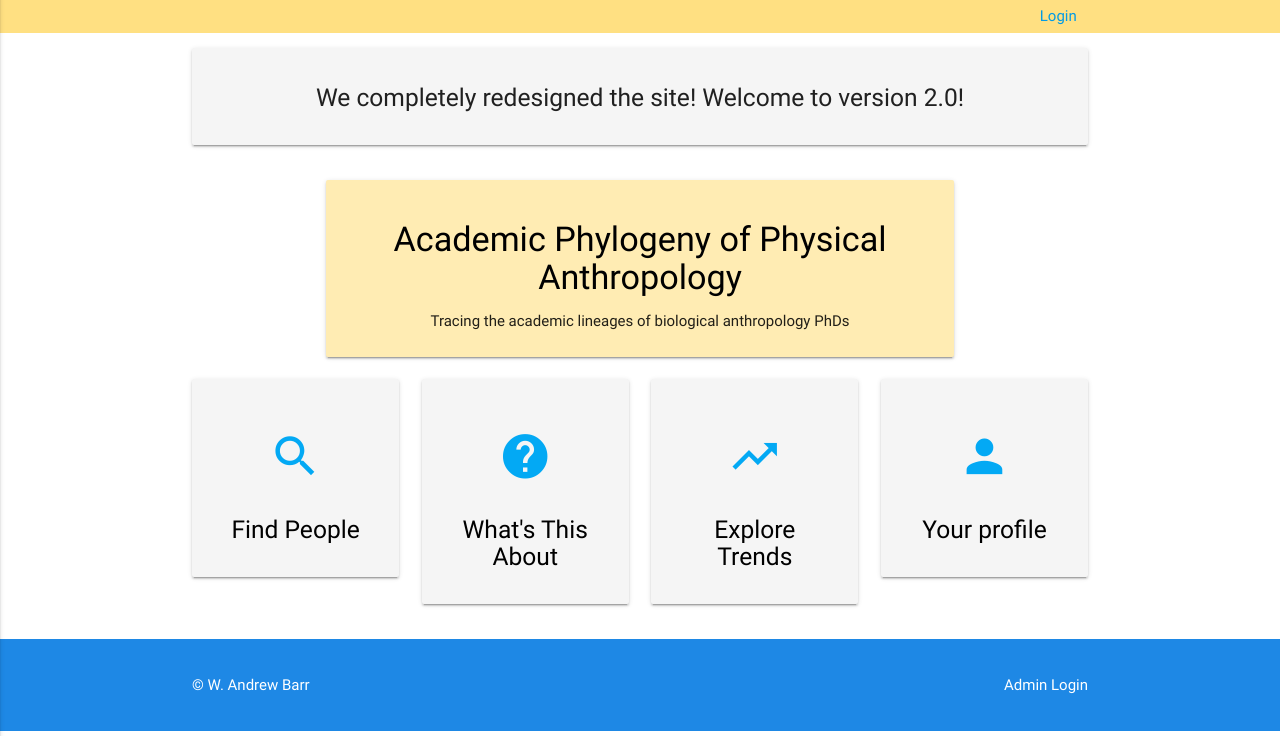
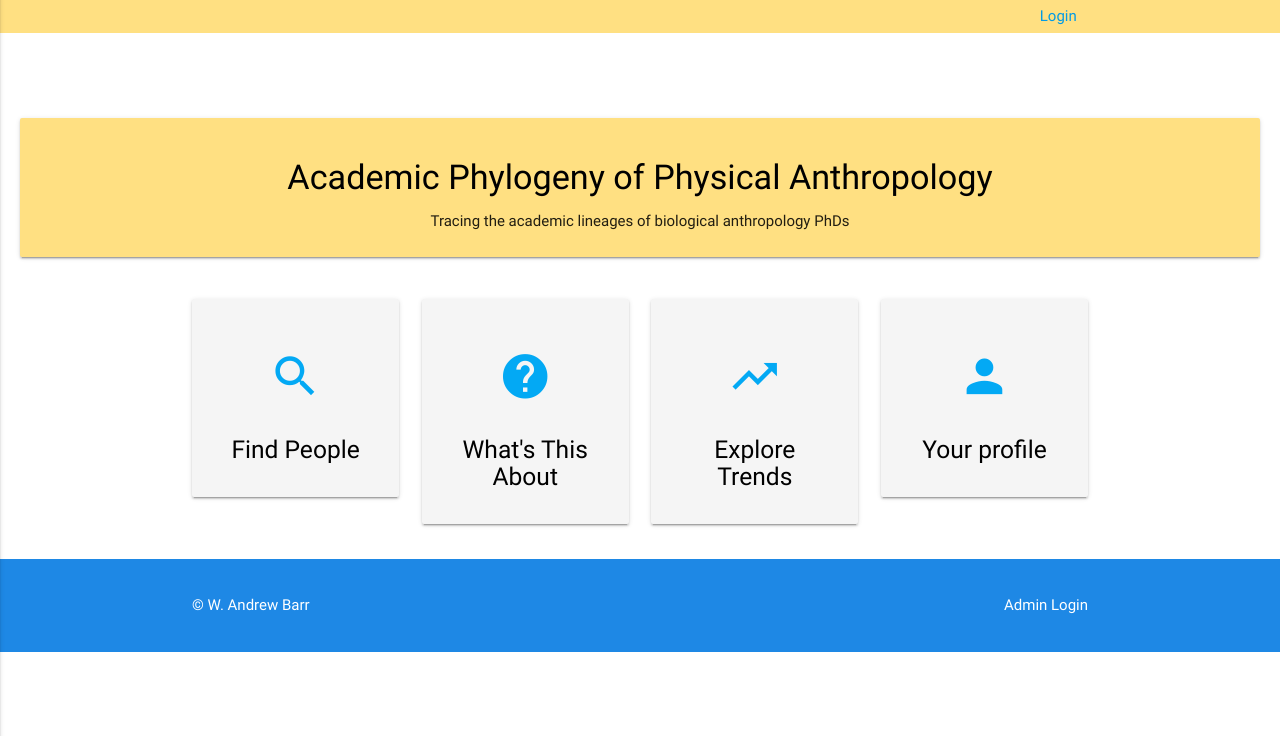
Before and after one commit to wabarr/physanth-phylogeny-v2, a Django app: page / in a window 1280 px wide. Shown: the part 64-800 px from the top of the page. Run offline with Django 3.2, Linux system fonts and the light colour scheme; parts of the project's set-up code (start-up, migrations or seed data) failed here and were passed over; some libraries are stand-ins or nearby versions.

Commit message:
fix splash

```diff
--- a/templates/splash.html
+++ b/templates/splash.html
@@ -1,30 +1,16 @@
 {% extends "default.html" %}
 {% block content %}
 
-  <div class="container">
-        <div class="row">
-            <div class="col s12">
-                <div class="card grey lighten-4 ">
-                    <div class="card-content">
-                        <h5 class="center">We completely redesigned the site!  Welcome to version 2.0!</h5>
-                    </div>
-                </div>
 
-            </div>
-   </div>
-
-<div class="container">
-    <div class="card amber lighten-4">
+<div class="row" style="padding: 70px 20px 0px 20px;">
+          <div class="card amber lighten-3">
               <div class="card-content">
                   <h4 class="header center black-text">Academic Phylogeny of Physical Anthropology</h4>
                   <p class="center-align">Tracing the academic lineages of biological anthropology PhDs</p>
               </div>
           </div>
       </div>
-
-
-
-
+  <div class="container">
       <!--   Icon Section   -->
       <div class="row">
            <div class="col s12 m6 l3">
@@ -79,5 +65,8 @@
 
 
       </div>
+
+
+
   </div>
 {% endblock %}
```
Lines whose indentation alone changed are shown as unchanged.
